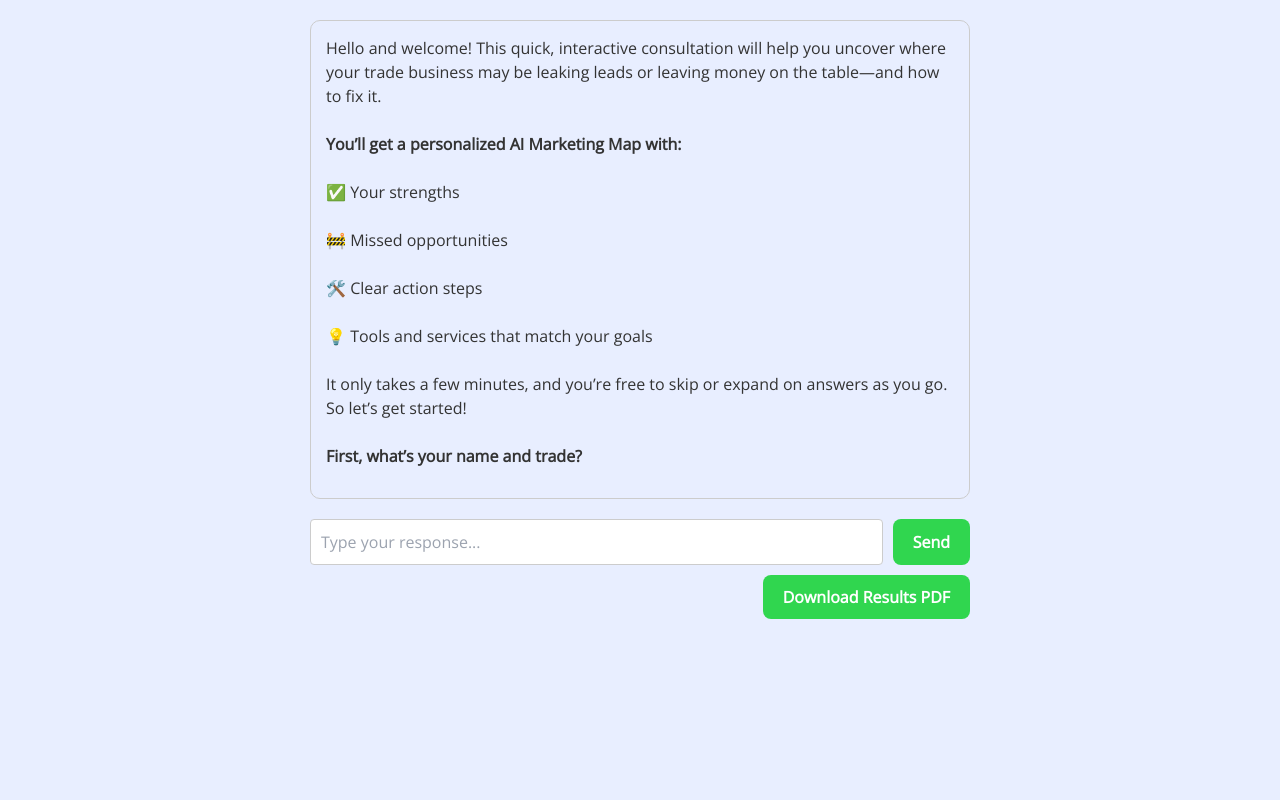
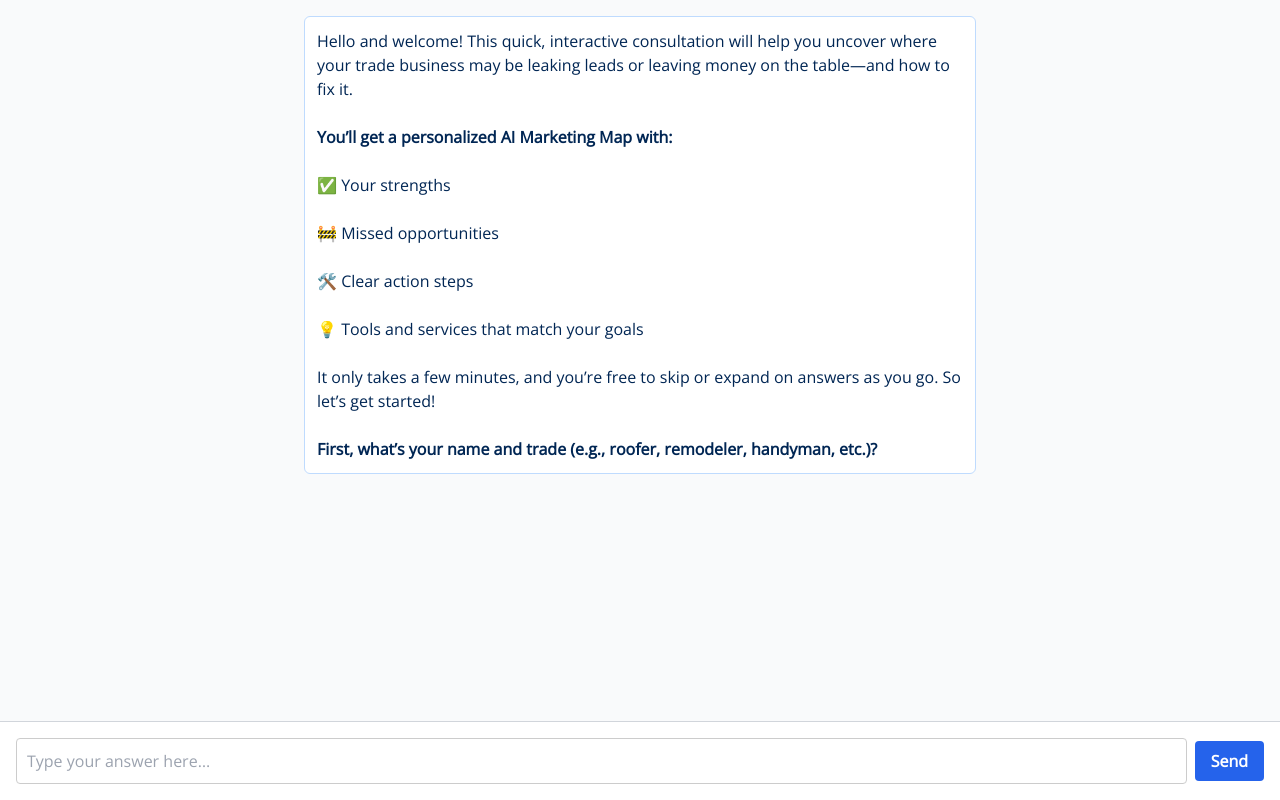
Before and after one commit to clickprimer/contractor-growth-map, a Next.js app: page / in a window 1280 px wide. Built offline with nearby package versions, Linux system fonts and the light colour scheme.

Commit message:
Update index.js

```diff
--- a/pages/index.js
+++ b/pages/index.js
@@ -1,8 +1,8 @@
 import { useState, useEffect, useRef } from 'react';
-import { generatePDF } from '../utils/generatePDF';
 import ReactMarkdown from 'react-markdown';
 
 export default function Home() {
+  const [input, setInput] = useState('');
   const [messages, setMessages] = useState([
     {
       role: 'assistant',
@@ -17,32 +17,38 @@ export default function Home() {
 
 It only takes a few minutes, and you’re free to skip or expand on answers as you go. So let’s get started!
 
-**First, what’s your name and trade?**`,
-    },
+**First, what’s your name and trade (e.g., roofer, remodeler, handyman, etc.)?**`
+    }
   ]);
-  const [input, setInput] = useState('');
   const [loading, setLoading] = useState(false);
-  const [source, setSource] = useState(null);
   const [quizProgress, setQuizProgress] = useState({
     answers: {},
     totalScore: 0,
     tags: [],
-    currentCategoryIndex: 0,
+    currentCategoryIndex: 0
   });
 
-  const bottomRef = useRef(null);
-  const topRef = useRef(null);
+  const messageListRef = useRef(null);
+  const inputRef = useRef(null);
 
   useEffect(() => {
-    scrollToBottom();
-  }, [messages]);
+    if (loading) {
+      scrollToBottom();
+    }
+  }, [loading]);
 
   const scrollToBottom = () => {
-    bottomRef.current?.scrollIntoView({ behavior: 'auto' });
+    messageListRef.current?.scrollTo({
+      top: messageListRef.current.scrollHeight,
+      behavior: 'smooth'
+    });
   };
 
   const scrollToTop = () => {
-    topRef.current?.scrollIntoView({ behavior: 'auto' });
+    messageListRef.current?.scrollTo({
+      top: 0,
+      behavior: 'smooth'
+    });
   };
 
   const handleSubmit = async (e) => {
@@ -54,127 +60,94 @@ It only takes a few minutes, and you’re free to skip or expand on answers as y
     setInput('');
     setLoading(true);
 
-    const newSource = new EventSource('/api/ask', {
+    const response = await fetch('/api/ask', {
       method: 'POST',
-      headers: {
-        'Content-Type': 'application/json',
-      },
+      headers: { 'Content-Type': 'application/json' },
       body: JSON.stringify({
         currentInput: input,
-        quizProgress,
+        quizProgress
       }),
     });
 
+    if (!response.body) {
+      setLoading(false);
+      return;
+    }
+
+    const reader = response.body.getReader();
+    const decoder = new TextDecoder('utf-8');
     let assistantReply = '';
-    newSource.onmessage = (event) => {
-      assistantReply += event.data;
-      setMessages((prev) => [
-        ...prev.filter((m) => m.role !== 'assistant' || m.content !== ''),
-        { role: 'assistant', content: assistantReply },
-      ]);
+
+    const stream = async () => {
+      while (true) {
+        const { done, value } = await reader.read();
+        if (done) break;
+
+        const chunk = decoder.decode(value, { stream: true });
+        assistantReply += chunk;
+
+        setMessages((prev) => {
+          const last = prev[prev.length - 1];
+          if (last?.role === 'assistant') {
+            return [...prev.slice(0, -1), { role: 'assistant', content: assistantReply }];
+          } else {
+            return [...prev, { role: 'assistant', content: assistantReply }];
+          }
+        });
+      }
+      setLoading(false);
+      scrollToTop();
     };
 
-    newSource.onerror = () => {
-      newSource.close();
+    stream().catch((err) => {
+      console.error(err);
       setLoading(false);
-    };
-
-    newSource.addEventListener('end', () => {
-      newSource.close();
-      setLoading(false);
-      scrollToTop();
     });
-
-    setSource(newSource);
-  };
-
-  const handleAnswer = (category, answer) => {
-    setQuizProgress((prev) => ({
-      ...prev,
-      answers: {
-        ...prev.answers,
-        [category]: answer,
-      },
-    }));
-  };
-
-  const downloadPDF = () => {
-    generatePDF(messages);
   };
 
   return (
-    <div className="container">
-      <div ref={topRef} />
-      <div className="chat-box">
-        {messages.map((msg, idx) => (
-          <div key={idx} className={`message ${msg.role}`}>
+    <div className="flex flex-col h-screen">
+      <div
+        ref={messageListRef}
+        className="flex-1 overflow-y-scroll p-4 space-y-4 bg-gray-50"
+      >
+        {messages.map((msg, index) => (
+          <div
+            key={index}
+            className={`p-3 rounded-md max-w-2xl mx-auto whitespace-pre-wrap ${
+              msg.role === 'assistant'
+                ? 'bg-white border border-blue-200'
+                : 'bg-blue-100 text-right'
+            }`}
+          >
             <ReactMarkdown>{msg.content}</ReactMarkdown>
           </div>
         ))}
-        <div ref={bottomRef} />
+        {loading && (
+          <div className="p-3 text-gray-500 italic text-center">Thinking…</div>
+        )}
       </div>
-
-      <form onSubmit={handleSubmit} className="input-form">
+      <form
+        onSubmit={handleSubmit}
+        className="p-4 border-t border-gray-300 bg-white flex items-center"
+      >
         <input
+          ref={inputRef}
           type="text"
-          placeholder="Type your response..."
           value={input}
           onChange={(e) => setInput(e.target.value)}
           disabled={loading}
+          placeholder="Type your answer here…"
+          className="flex-1 p-2 border border-gray-400 rounded mr-2"
         />
-        <button type="submit" disabled={loading}>
+        <button
+          type="submit"
+          disabled={loading}
+          className="bg-blue-600 text-white px-4 py-2 rounded disabled:opacity-50"
+        >
           Send
         </button>
       </form>
-
-      <div className="button-row">
-        <button onClick={downloadPDF}>Download Results PDF</button>
-      </div>
-
-      <style jsx>{`
-        .container {
-          padding: 20px;
-          max-width: 700px;
-          margin: 0 auto;
-        }
-        .chat-box {
-          max-height: 500px;
-          overflow-y: auto;
-          margin-bottom: 20px;
-          border: 1px solid #ccc;
-          padding: 15px;
-          border-radius: 10px;
-        }
-        .message {
-          margin-bottom: 15px;
-          white-space: pre-wrap;
-        }
-        .message.user {
-          text-align: right;
-          color: #0070f3;
-        }
-        .message.assistant {
-          text-align: left;
-          color: #333;
-        }
-        .input-form {
-          display: flex;
-        }
-        input[type='text'] {
-          flex-grow: 1;
-          padding: 10px;
-          font-size: 16px;
-        }
-        button {
-          padding: 10px 20px;
-          margin-left: 10px;
-          font-size: 16px;
-        }
-        .button-row {
-          text-align: right;
-          margin-top: 10px;
-        }
-      `}</style>
     </div>
   );
 }
```
